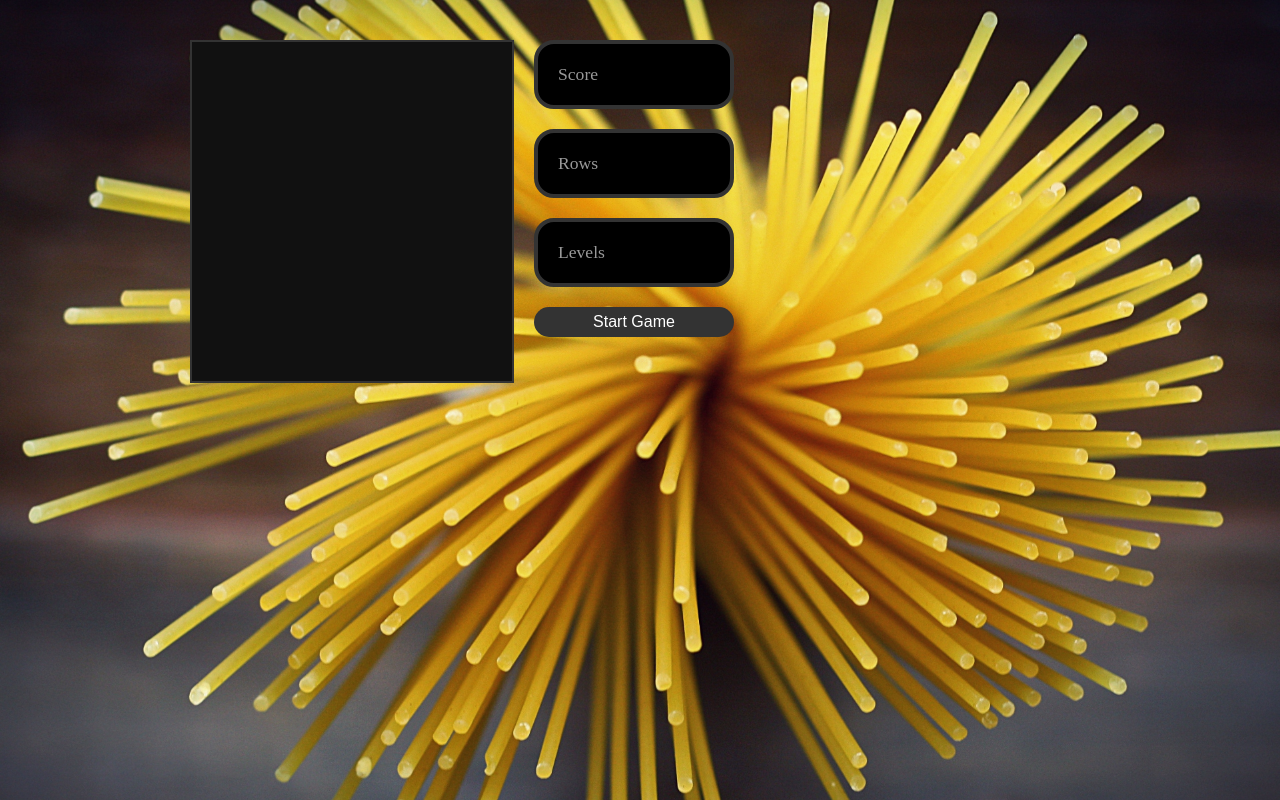
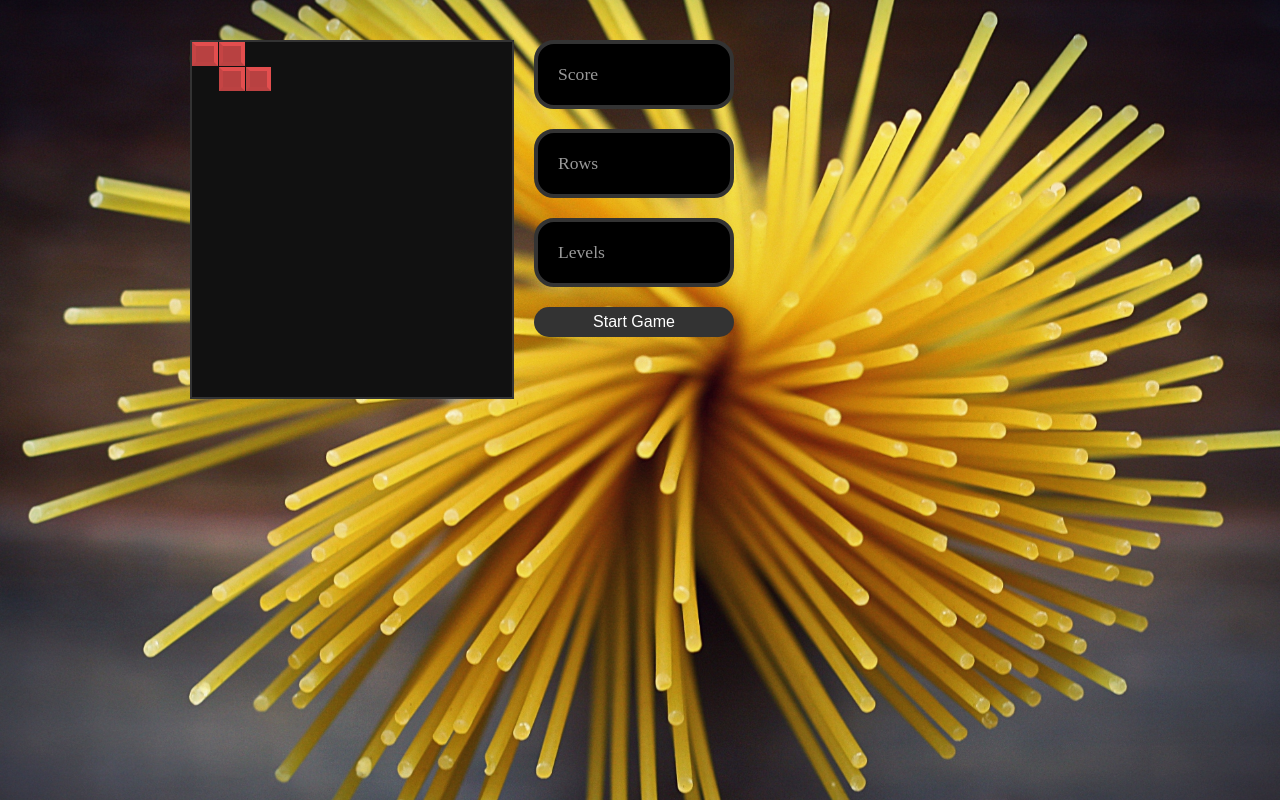
Before and after one commit to HoomanMinoosepehr/codecore_homework_term_3, a React (Create React App) app in the folder wadd_3_homework_3/react_tetris/: page / in a window 1280 px wide. Built offline with nearby package versions, Linux system fonts and the light colour scheme.

Commit message:
start button works, and codes for the useplayer and usestage are added

```diff
--- a/wadd_3_homework_3/react_tetris/src/components/Tetris.jsx
+++ b/wadd_3_homework_3/react_tetris/src/components/Tetris.jsx
@@ -3,6 +3,7 @@
 import StartButton from "./StartButton";
 import { StyledTetris, StyledTetrisWrapper } from "./styles/StyledTetris";
 
+import { createStage } from "../gameHelper";
 import { usePlayer } from "./hooks/usePlayer";
 import { useStage } from "./hooks/useStage";
 import { useState } from "react";
@@ -11,13 +12,42 @@
     const [dropTime, setDropTime] = useState(null)
     const [gameOver, setGameOver] = useState(false)
 
-    const [player] = usePlayer()
+    const [player, updatePlayerPos, resetPlayer] = usePlayer()
     const [stage, setStage] = useStage(player)
 
     console.log("re-render")
 
+    const movePlayer = dir => {
+        updatePlayerPos({ x: dir, y: 0 })
+    }
+
+    const startGame = () => {
+        setStage(createStage());
+        resetPlayer()
+    }
+
+    const drop = () => {
+        updatePlayerPos({ x:0, y:1, collided: false })
+    }
+
+    const dropPlayer = () => {
+        drop()
+    }
+
+    const move = ({ keyCode }) => {
+        if(!gameOver) {
+            if (keyCode === 37) {
+                movePlayer(-1);
+            } else if(keyCode === 39) {
+                movePlayer(1);
+            } else if(keyCode === 40) {
+                dropPlayer()
+            }
+        }
+    }
+
     return (
-        <StyledTetrisWrapper>
+        <StyledTetrisWrapper role="button" tabIndex="0" onKeyDown={e => move(e)} >
             <StyledTetris>
                 <Stage stage={stage}/>
                 <aside>
@@ -30,7 +60,7 @@
                             <Display text="Levels"/>
                         </div>
                     )}
-                    <StartButton/>
+                    <StartButton callback={startGame}/>
                 </aside>
             </StyledTetris>
         </StyledTetrisWrapper>
--- a/wadd_3_homework_3/react_tetris/src/components/hooks/usePlayer.js
+++ b/wadd_3_homework_3/react_tetris/src/components/hooks/usePlayer.js
@@ -1,5 +1,6 @@
-import { useState } from "react";
+import { useCallback, useState } from "react";
 import { randomTetromino } from "../../tetrominos";
+import { STAGE_HEIGHT, STAGE_WIDTH } from "../../gameHelper";
 
 
 export function usePlayer(props) {
@@ -9,5 +10,21 @@
         collided: false,
     });
 
-    return [player];
+    const updatePlayerPos = ({ x, y, collided }) => {
+            setPlayer(prev => ({
+                ...prev,
+                pos: { x: (prev.pos.x += x), y:(prev.pos.y += y)},
+                collided,
+            }))
+    }
+
+    const resetPlayer = useCallback(() => {
+        setPlayer({
+            pos:{ x: STAGE_WIDTH / 2 - 2, y: 0 },
+            tetromino: randomTetromino().shape,
+            collided: false
+        })
+    }, [])
+
+    return [player, updatePlayerPos, resetPlayer];
 }
--- a/wadd_3_homework_3/react_tetris/src/components/hooks/useStage.js
+++ b/wadd_3_homework_3/react_tetris/src/components/hooks/useStage.js
@@ -1,10 +1,33 @@
-import { useState } from "react";
+import { useEffect, useState } from "react";
 import { createStage } from "../../gameHelper";
 
 
 
-export function useStage(props) {
+export function useStage(player, resetPlayer) {
     const [stage, setStage] = useState(createStage())
+
+    useEffect(() => {
+        const updateStage = prevStage => {
+            const newStage = prevStage.map(row => (
+                row.map(cell => (cell[1] === 'clear' ? [0, 'clear'] : cell))
+            ))
+            player.tetromino.forEach((row, y) => {
+                row.forEach((value, x) => {
+                    if (value !== 0 ){
+                        newStage[y + player.pos.y][x + player.pos.x] = [
+                            value,
+                            `${player.collided ? 'merged' : "clear"}`
+                        ];
+                    }
+                })
+            })
+            return newStage;
+        };
+
+        setStage( prev => updateStage(prev));
+
+    }, [player])
+
 
     return [stage, setStage];
 }
```
